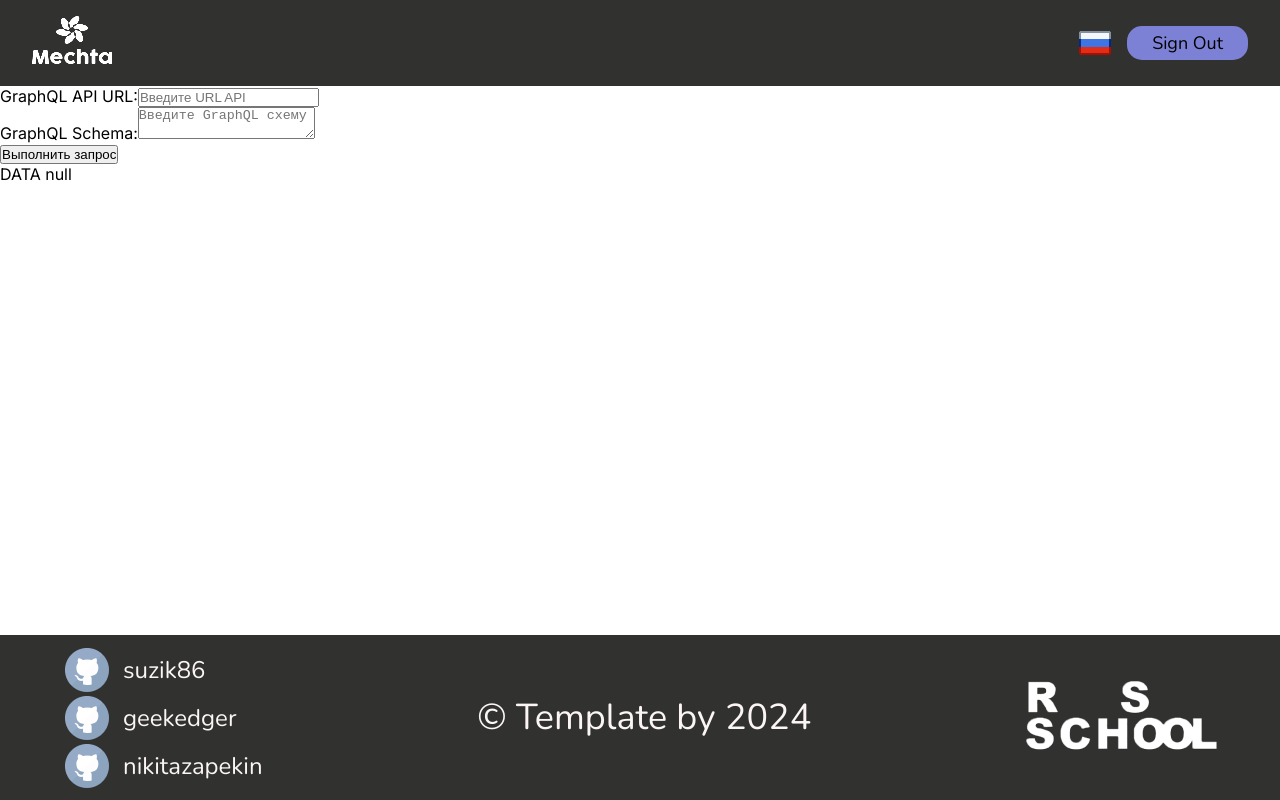
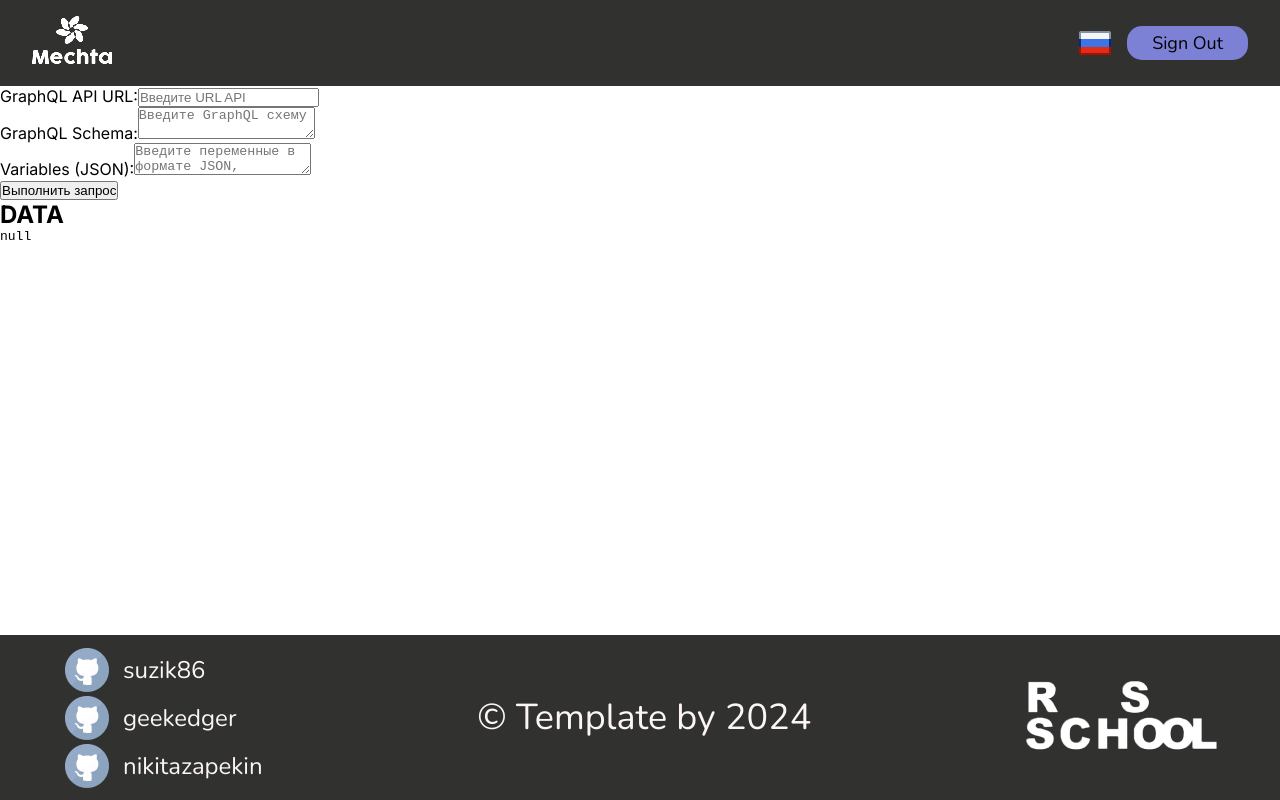
Before and after one commit to suzik86/graphiql-app, a Next.js app in the folder graphiql-app/: page /graphiql in a window 1280 px wide. Built offline with nearby package versions, Linux system fonts and the light colour scheme.

Commit message:
variablse

```diff
--- a/graphiql-app/src/app/graphiql/page.tsx
+++ b/graphiql-app/src/app/graphiql/page.tsx
@@ -1,5 +1,6 @@
 
-"use client"
+
+"use client";
 import { useState } from "react";
 import { ApolloClient, HttpLink, InMemoryCache } from "@apollo/client";
 import { graphql } from "gql.tada";
@@ -7,11 +8,11 @@ import { graphql } from "gql.tada";
 export default function Home() {
   const [url, setUrl] = useState("");
   const [schema, setSchema] = useState("");
+  const [variables, setVariables] = useState<string>("");
   const [data, setData] = useState<any>(null);
 
   const handleSubmit = async (event: React.FormEvent) => {
     event.preventDefault();
-
 
     const client = new ApolloClient({
       cache: new InMemoryCache(),
@@ -23,8 +24,10 @@ export default function Home() {
     const CustomQuery = graphql(schema);
 
     try {
+      const parsedVariables = JSON.parse(variables);
       const { data } = await client.query({
         query: CustomQuery,
+        variables: parsedVariables,
         context: {
           fetchOptions: {
             next: { revalidate: 10 },
@@ -39,14 +42,13 @@ export default function Home() {
 
   return (
     <main className="">
-      <form onSubmit={handleSubmit} className="mb-4">
+      <form onSubmit={handleSubmit}>
         <div>
           <label>GraphQL API URL:</label>
           <input
             type="text"
             value={url}
             onChange={(e) => setUrl(e.target.value)}
-            className="border p-2 mb-2 w-full"
             placeholder="Введите URL API"
             required
           />
@@ -56,28 +58,28 @@ export default function Home() {
           <textarea
             value={schema}
             onChange={(e) => setSchema(e.target.value)}
-            className="border p-2 mb-2 w-full"
             placeholder="Введите GraphQL схему"
             required
           />
         </div>
-        <button type="submit" className="bg-blue-500 text-white p-2">
+        <div>
+          <label>Variables (JSON):</label>
+          <textarea
+            value={variables}
+            onChange={(e) => setVariables(e.target.value)}
+            placeholder='Введите переменные в формате JSON, например: {"id": "123"}'
+            required
+          />
+        </div>
+        <button type="submit">
           Выполнить запрос
         </button>
       </form>
-DATA {JSON.stringify(data) }
-      {data && data.countries && (
-        <div>
-          {data.countries.map((country: any, index: number) => (
-            <div key={index} className="border-white border-b-2">
-              <ul>
-                <li>{country.name}</li>
-                <li>{country.code}</li>
-              </ul>
-            </div>
-          ))}
-        </div>
-      )}
+
+      <div>
+        <h2>DATA</h2>
+        <pre>{JSON.stringify(data, null, 2)}</pre>
+      </div>
     </main>
   );
 }
--- a/graphiql-app/src/components/WelcomeBackSection/consts.ts
+++ b/graphiql-app/src/components/WelcomeBackSection/consts.ts
@@ -1,5 +1,5 @@
 export const btns = [
     {link: "/", text: "Rest client"},
-    {link: "/", text: "GraphiQl client"},
+    {link: "/graphiql", text: "GraphiQl client"},
     {link: "/", text: "History"}
 ]
```
